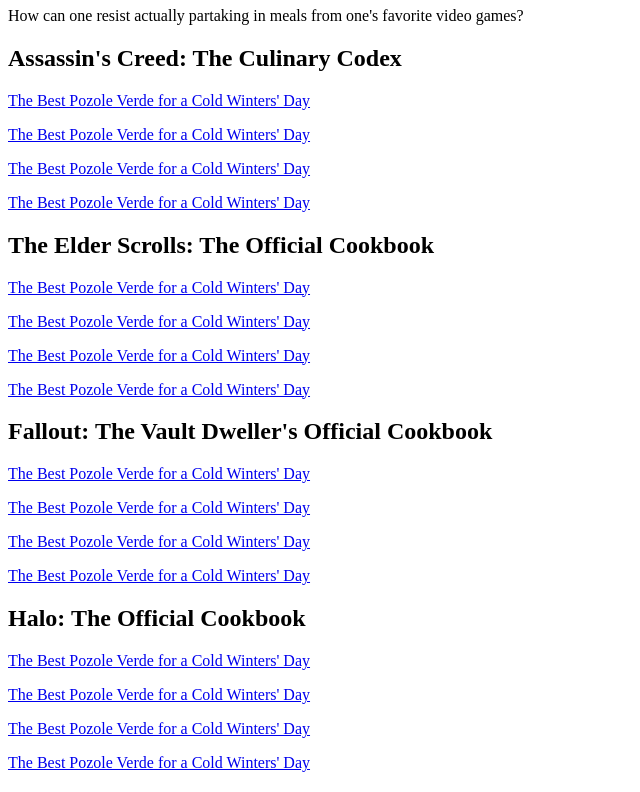
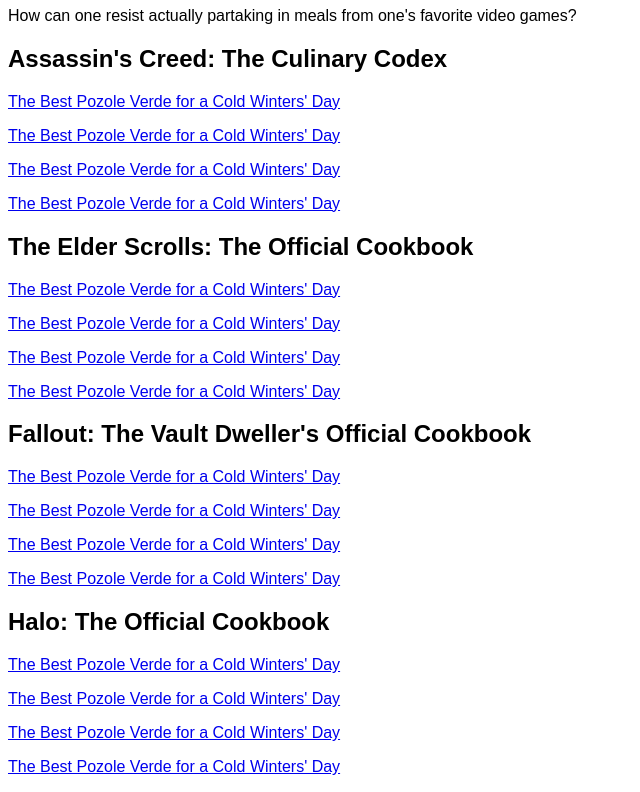
Before and after one commit to jessicagoodin/odin-recipes, a plain HTML site: page index.html in a window 1280 px wide. Shown: the part 73-865 px from the top of the page, without its empty margins (0-640 px from the left). Drawn offline with Linux system fonts and the light colour scheme.

Commit message:
Linked stylesheet.

```diff
--- a/index.html
+++ b/index.html
@@ -4,6 +4,7 @@
     <meta charset="UTF-8">
     <meta http-equiv="X-UA-Compatible" content="IE=edge">
     <meta name="viewport" content="width=device-width, initial-scale=1.0">
+    <link rel="stylesheet" href="styles.css">
     <title>Geeks Can Cook!</title>
 </head>
 <body>
--- a/styles.css
+++ b/styles.css
@@ -1,3 +1,11 @@
+/* Global styling */
+
+* {
+    font-family: Arial, Helvetica, sans-serif;
+}
+
+
 body {
-    background-image: url("recipes/darkkitchen.png");
+    background-image: url("recipes/darkkitchen.png") repeat;
+    min-height: 100%;
 }
```
